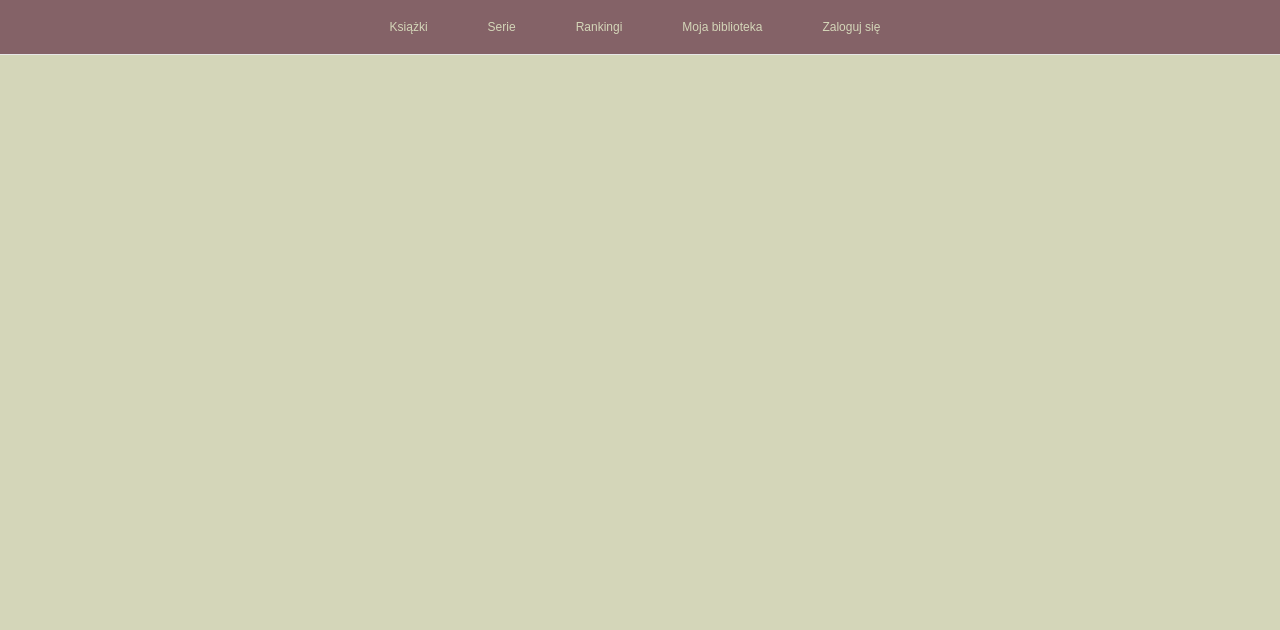
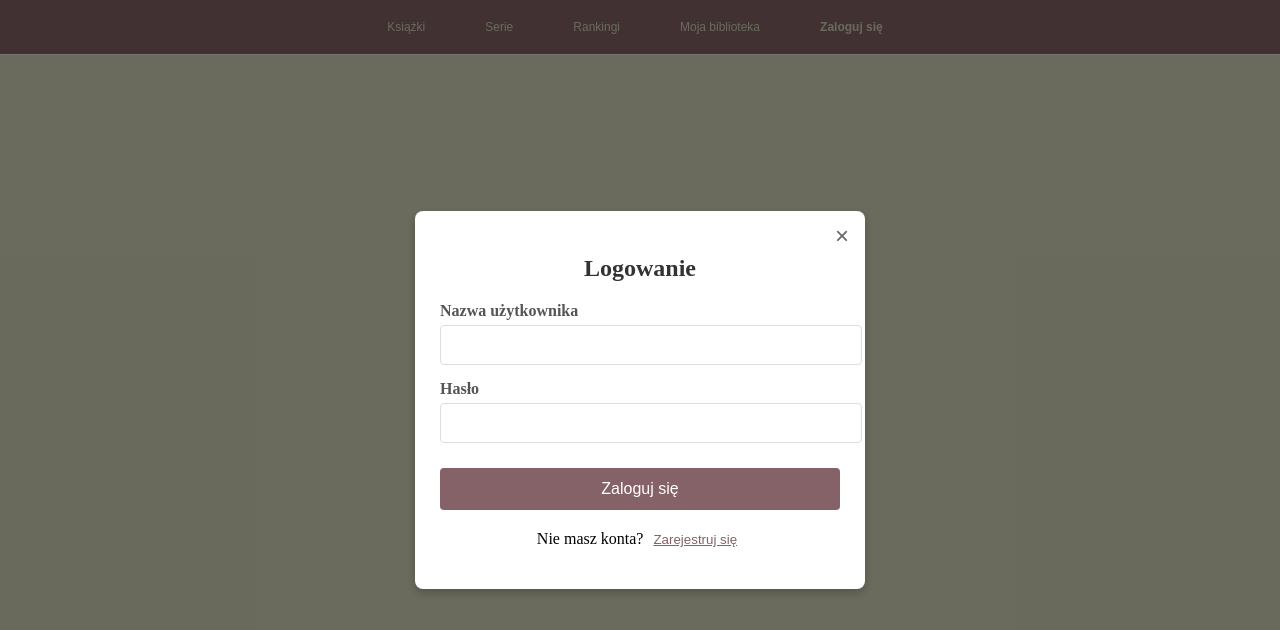
Before and after one commit to KacSam/liber-cinema, a React (Vite) app in the folder frontend/: page / in a window 1280 px wide. Both pictures are taken after a click on the button "Zaloguj się". Shown: the top 630 px of the page. Built offline with nearby package versions, Linux system fonts and the light colour scheme.

Commit message:
feat(frontend): add login module

```diff
--- /dev/null
+++ b/frontend/src/components/LoginModal.css
@@ -0,0 +1,113 @@
+.modal-backdrop {
+    position: fixed;
+    top: 0;
+    left: 0;
+    width: 100%;
+    height: 100%;
+    background-color: rgba(0, 0, 0, 0.5);
+    display: flex;
+    justify-content: center;
+    align-items: center;
+    z-index: 1000;
+}
+
+.modal-content {
+    background-color: white;
+    padding: 25px;
+    border-radius: 8px;
+    width: 400px;
+    max-width: 90%;
+    position: relative;
+    box-shadow: 0 4px 8px rgba(0, 0, 0, 0.2);
+}
+
+.close-button {
+    position: absolute;
+    top: 10px;
+    right: 10px;
+    font-size: 24px;
+    background: none;
+    border: none;
+    cursor: pointer;
+    color: #666;
+}
+
+.close-button:hover {
+    color: #000;
+}
+
+h2 {
+    text-align: center;
+    margin-bottom: 20px;
+    color: #333;
+}
+
+.form-group {
+    margin-bottom: 15px;
+}
+
+.form-group label {
+    display: block;
+    margin-bottom: 5px;
+    font-weight: bold;
+    color: #555;
+}
+
+.form-group input {
+    width: 100%;
+    padding: 10px;
+    border: 1px solid #ddd;
+    border-radius: 4px;
+    font-size: 16px;
+}
+
+.submit-button {
+    width: 100%;
+    padding: 12px;
+    background-color: #846267;
+    color: white;
+    border: none;
+    border-radius: 4px;
+    font-size: 16px;
+    cursor: pointer;
+    margin-top: 10px;
+}
+
+.submit-button:hover {
+    background-color: #6e5054;
+}
+
+.toggle-form {
+    margin-top: 20px;
+    text-align: center;
+}
+
+.toggle-form button {
+    background: none;
+    border: none;
+    color: #846267;
+    text-decoration: underline;
+    cursor: pointer;
+}
+
+.toggle-form button:hover {
+    color: #6e5054;
+}
+
+.error-message {
+    background-color: #ffe6e6;
+    color: #cc0000;
+    padding: 10px;
+    border-radius: 4px;
+    margin-bottom: 15px;
+    text-align: center;
+}
+
+.success-message {
+    background-color: #e6ffe6;
+    color: #006600;
+    padding: 10px;
+    border-radius: 4px;
+    margin-bottom: 15px;
+    text-align: center;
+}
--- /dev/null
+++ b/frontend/src/components/LoginModal.tsx
@@ -0,0 +1,148 @@
+import React, { useState } from 'react';
+import './LoginModal.css';
+
+interface LoginModalProps {
+    onClose: () => void;
+}
+
+const LoginModal: React.FC<LoginModalProps> = ({ onClose }) => {
+    const [isLogin, setIsLogin] = useState(true);
+    const [username, setUsername] = useState('');
+    const [password, setPassword] = useState('');
+    const [email, setEmail] = useState('');
+    const [error, setError] = useState('');
+    const [success, setSuccess] = useState('');
+
+    const handleSubmit = async (e: React.FormEvent) => {
+        e.preventDefault();
+        setError('');
+        setSuccess('');
+
+        try {
+            if (isLogin) {
+                // Logowanie
+                const response = await fetch('http://localhost:8080/api/auth/login', {
+                    method: 'POST',
+                    headers: {
+                        'Content-Type': 'application/json',
+                    },
+                    body: JSON.stringify({ username, password }),
+                });
+
+                const data = await response.json();
+
+                if (!response.ok) {
+                    throw new Error(data.message || 'Nieprawidłowy login lub hasło');
+                }
+
+                // Zapisz token JWT w localStorage
+                localStorage.setItem('token', data.token);
+                localStorage.setItem('user', JSON.stringify({
+                    id: data.id,
+                    username: data.username,
+                    email: data.email
+                }));
+
+                setSuccess('Zalogowano pomyślnie!');
+                setTimeout(() => {
+                    onClose();
+                    window.location.reload(); // Odśwież stronę aby zastosować zmiany stanu logowania
+                }, 1000);
+            } else {
+                // Rejestracja
+                const response = await fetch('http://localhost:8080/api/auth/register', {
+                    method: 'POST',
+                    headers: {
+                        'Content-Type': 'application/json',
+                    },
+                    body: JSON.stringify({ username, email, password }),
+                });
+
+                const data = await response.json();
+
+                if (!response.ok) {
+                    throw new Error(data.message || 'Błąd rejestracji');
+                }
+
+                setSuccess('Konto zostało utworzone! Możesz się teraz zalogować.');
+                setTimeout(() => {
+                    setIsLogin(true);
+                    setUsername('');
+                    setPassword('');
+                    setEmail('');
+                    setSuccess('');
+                }, 2000);
+            }
+        } catch (err) {
+            if (err instanceof Error) {
+                setError(err.message);
+            } else {
+                setError('Wystąpił nieznany błąd');
+            }
+        }
+    };
+
+    return (
+        <div className="modal-backdrop">
+            <div className="modal-content">
+                <button className="close-button" onClick={onClose}>×</button>
+
+                <h2>{isLogin ? 'Logowanie' : 'Rejestracja'}</h2>
+
+                {error && <div className="error-message">{error}</div>}
+                {success && <div className="success-message">{success}</div>}
+
+                <form onSubmit={handleSubmit}>
+                    <div className="form-group">
+                        <label htmlFor="username">Nazwa użytkownika</label>
+                        <input
+                            type="text"
+                            id="username"
+                            value={username}
+                            onChange={(e) => setUsername(e.target.value)}
+                            required
+                        />
+                    </div>
+
+                    {!isLogin && (
+                        <div className="form-group">
+                            <label htmlFor="email">Email</label>
+                            <input
+                                type="email"
+                                id="email"
+                                value={email}
+                                onChange={(e) => setEmail(e.target.value)}
+                                required
+                            />
+                        </div>
+                    )}
+
+                    <div className="form-group">
+                        <label htmlFor="password">Hasło</label>
+                        <input
+                            type="password"
+                            id="password"
+                            value={password}
+                            onChange={(e) => setPassword(e.target.value)}
+                            required
+                        />
+                    </div>
+
+                    <button type="submit" className="submit-button">
+                        {isLogin ? 'Zaloguj się' : 'Zarejestruj się'}
+                    </button>
+                </form>
+
+                <div className="toggle-form">
+                    {isLogin ? (
+                        <p>Nie masz konta? <button onClick={() => setIsLogin(false)}>Zarejestruj się</button></p>
+                    ) : (
+                        <p>Masz już konto? <button onClick={() => setIsLogin(true)}>Zaloguj się</button></p>
+                    )}
+                </div>
+            </div>
+        </div>
+    );
+};
+
+export default LoginModal;
--- a/frontend/src/components/NavBar.css
+++ b/frontend/src/components/NavBar.css
@@ -43,3 +43,7 @@
     background-color: #0056b3;
     color: white;
 }
+
+.nav-button:last-child {
+    font-weight: bold;
+}
--- a/frontend/src/components/NavBar.tsx
+++ b/frontend/src/components/NavBar.tsx
@@ -1,22 +1,26 @@
-import React from 'react';
+import React, { useState } from 'react';
 import './NavBar.css';
+import LoginModal from './LoginModal';
 
 interface NavBarProps {
     onBooksClick: () => void;
 }
 
 const NavBar: React.FC<NavBarProps> = ({ onBooksClick }) => {
+    const [showLoginModal, setShowLoginModal] = useState(false);
+
     return (
-        <nav className = "nav-container">
+        <nav className="nav-container">
             <div className="nav-bar">
                 <button className="nav-button" onClick={onBooksClick}>Książki</button>
                 <button className="nav-button">Serie</button>
                 <button className="nav-button">Rankingi</button>
                 <button className="nav-button">Moja biblioteka</button>
-                <button className="nav-button">Zaloguj się</button>
+                <button className="nav-button" onClick={() => setShowLoginModal(true)}>Zaloguj się</button>
             </div>
+
+            {showLoginModal && <LoginModal onClose={() => setShowLoginModal(false)} />}
         </nav>
-
     );
 };
 
```
